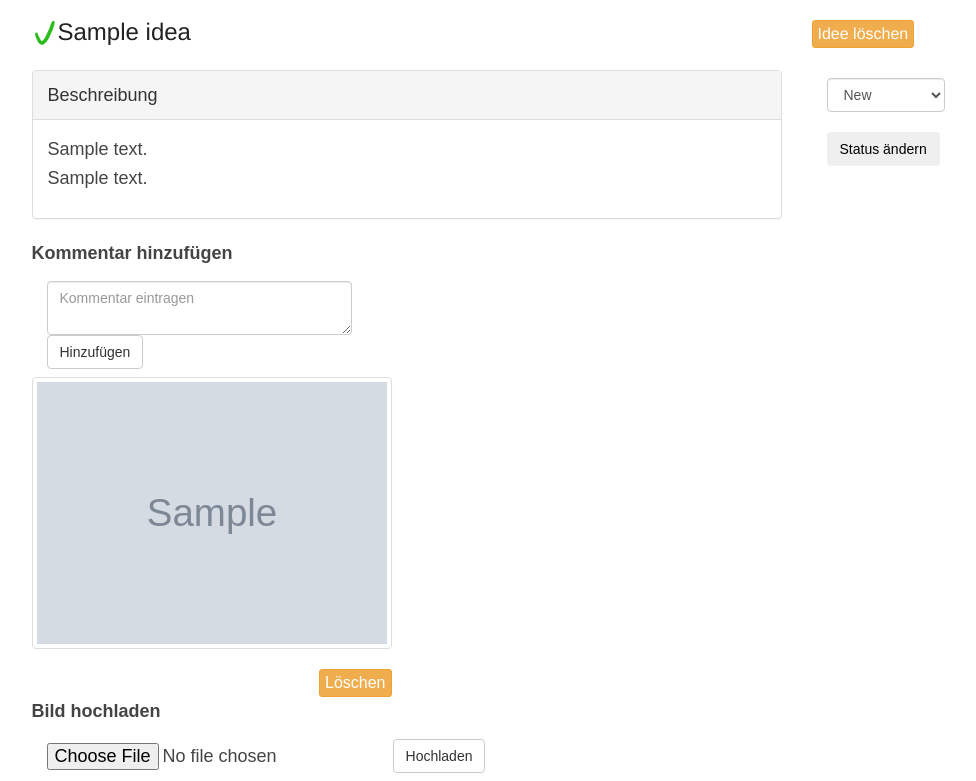
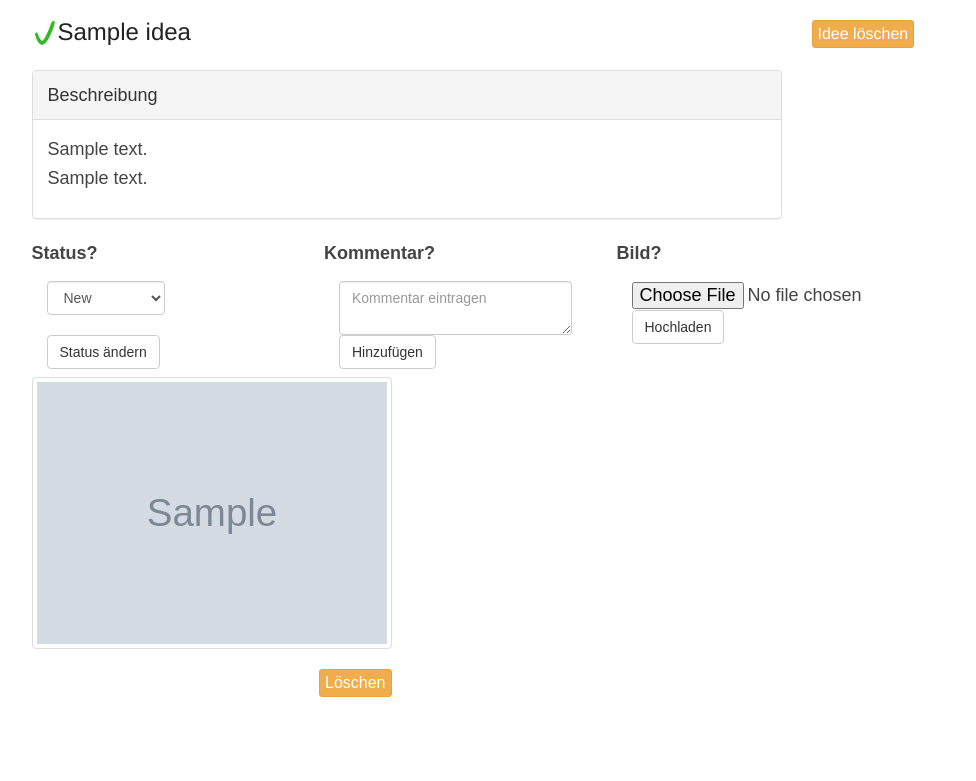
Before and after one commit to rndmh3ro/ideensammlung, a Flask app: page /idea/1/ in a window 1280 px wide. Shown: the part 103-884 px from the top of the page, without its empty margins (136-1112 px from the left). After the commit the page ends 800 px from the top, so only its background shows below. Run offline with Flask 2, Linux system fonts and the light colour scheme; the visitor is signed in with stand-in values (Sample User, id 1); tables that the repository leaves empty hold one stand-in row (values such as "Sample post"); grey boxes marked "Sample" are stand-in pictures; some libraries are stand-ins or nearby versions.

Commit message:
theme changes

```diff
--- a/ideensammlung/templates/base.html
+++ b/ideensammlung/templates/base.html
@@ -45,7 +45,7 @@
                     </ul>
             </div>
         </nav>
-    </div>
+        </div>
 </header>
 <div class="modal fade" id="LogInModal" tabindex="-1" role="dialog" aria-labelledby="myModalLabel" aria-hidden="true">
   <div class="modal-dialog">
--- a/ideensammlung/templates/idea.html
+++ b/ideensammlung/templates/idea.html
@@ -56,26 +56,22 @@
             </div>
         </div>
     </div>
-    <div class="col-md-2">
-          <form class="navbar-form" action="{{url_for('status_update')}}" method="post" >
-            <table class="table table-condensed">
-              {% for field in choice_form %}
-                <tr>{{ field(class="form-control") }}</tr>
-              {% endfor %}
-            </table>
-              <input type="hidden" name="idea_id" value="{{idea_id}}">
-              <input type="submit" class="btn"  value="Status ändern"/>
-          </form>
+</div>
+
+{% if session.logged_in %}
+<div class="row">
+    <div class="col-md-offset-1 col-md-3">
+      {% include 'includes/status.html' %}
+    </div>
+    <div class="col-md-3">
+      {% include 'includes/comments.html' %}
+    </div>
+    <div class="col-md-3">
+      {% include 'includes/upload.html' %}
     </div>
 </div>
+{% endif %}
 
-<div class="row">
-    <div class="col-md-offset-1 col-md-8">
-        {% if session.logged_in %}
-          {% include 'includes/comments.html' %}
-        {% endif %}
-    </div>
-</div>
 <div class="row">
 {% for image in images %}
     <div class="col-md-offset-1 col-md-4">
@@ -107,12 +103,5 @@
     {% endif %}
 {% endfor %}
 </div>
-<div class="row">
-    <div class="col-md-offset-1 col-md-8">
-{% if session.logged_in %}
-{% include 'includes/upload.html' %}
-{% endif %}
-    </div>
-</div>
 {% endblock %}
 </div>
--- a/ideensammlung/templates/includes/comments.html
+++ b/ideensammlung/templates/includes/comments.html
@@ -1,6 +1,4 @@
-<div class="row">
-  <div class="col-md-8">
-   	<label for="image">Kommentar hinzufügen</label>
+   	<label for="image">Kommentar?</label>
       <form role="form" class="navbar-form" action="{{url_for('add_comment')}}" method="post">
       	<div class="form-group">
 	  			{{ comment_form.hidden_tag() }}
@@ -9,5 +7,3 @@
         <input type="submit" value="Hinzufügen" class="btn btn-default">
         </div>
       </form>
-  </div>
-</div>
--- /dev/null
+++ b/ideensammlung/templates/includes/status.html
@@ -0,0 +1,10 @@
+<label>Status?  </label>
+  <form class="navbar-form" action="{{url_for('status_update')}}" method="post" >
+    <table class="table">
+      {% for field in choice_form %}
+        <tr>{{ field(class="form-control") }}</tr>
+      {% endfor %}
+    </table>
+      <input type="hidden" name="idea_id" value="{{idea_id}}">
+      <input type="submit" class="btn btn-default"  value="Status ändern"/>
+  </form>
--- a/ideensammlung/templates/includes/upload.html
+++ b/ideensammlung/templates/includes/upload.html
@@ -1,12 +1,6 @@
-<div class="row">
-    <div class="col-md-8">
-    	<label for="image">Bild hochladen</label>
-        <form class="navbar-form" action="{{url_for('upload_image')}}" method="post" enctype="multipart/form-data">
-          <div class="form-group">
-          <input type="hidden" name="idea_id" value="{{idea_id}}">
-          {{ image_form.image}}
-          </div>
-          <input class="btn btn-default" type="submit" value="Hochladen">
-        </form>
-    </div>
-</div>
+<label for="image">Bild?</label>
+  <form role="form" class="navbar-form" action="{{url_for('upload_image')}}" method="post" enctype="multipart/form-data">
+    <input type="hidden" name="idea_id" value="{{idea_id}}">
+    {{ image_form.image}}
+    <input class="btn btn-default" type="submit" value="Hochladen">
+  </form>
```
